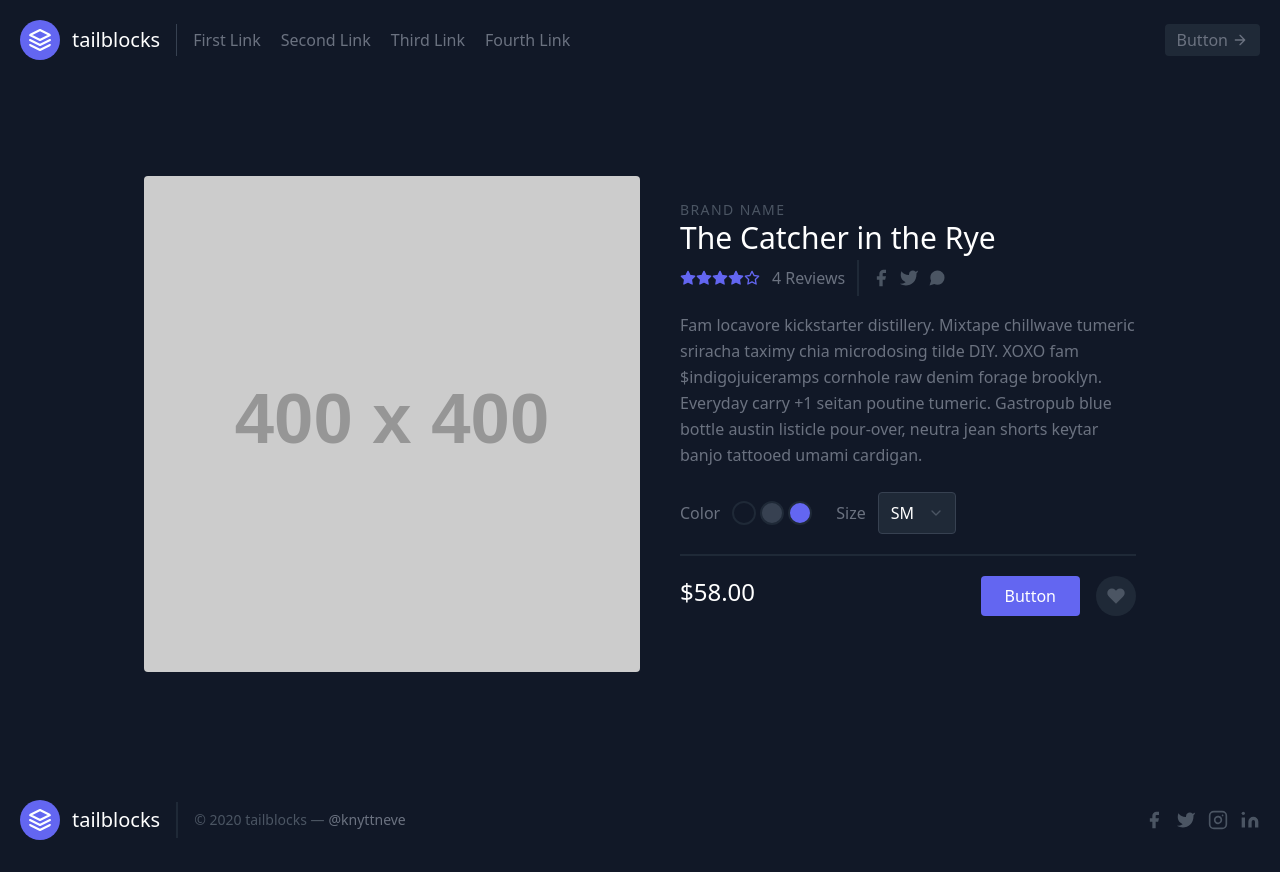
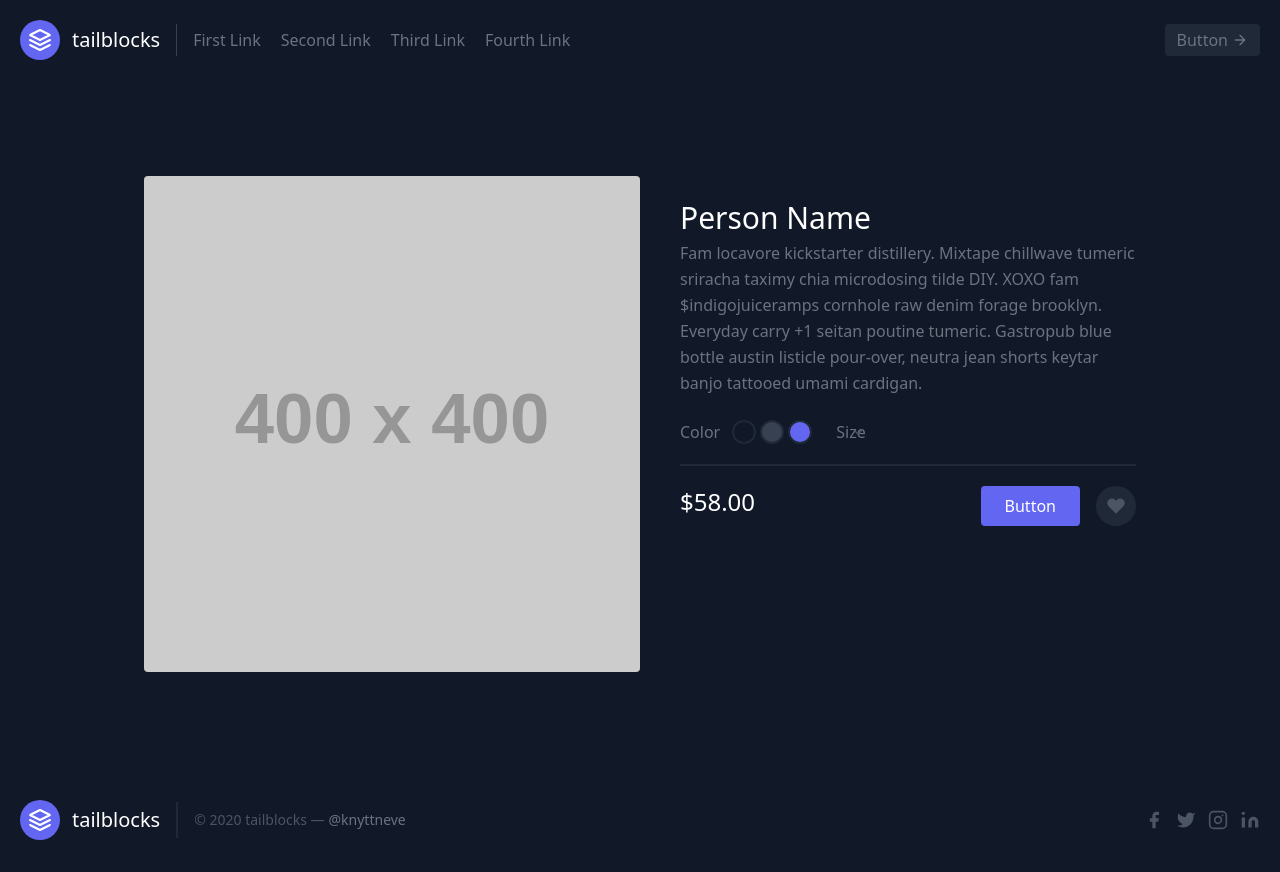
Before and after one commit to shreyagupta30/ProjectFolio, a React (Create React App) app: page /user in a window 1280 px wide. Built offline with nearby package versions, Linux system fonts and the light colour scheme.

Commit message:
Removed floating elements

```diff
--- a/src/components/UserPage/UserPage.js
+++ b/src/components/UserPage/UserPage.js
@@ -8,45 +8,7 @@
     <div className="lg:w-4/5 mx-auto flex flex-wrap">
       <img alt="ecommerce" className="lg:w-1/2 w-full lg:h-auto h-64 object-cover object-center rounded" src="https://dummyimage.com/400x400" />
       <div className="lg:w-1/2 w-full lg:pl-10 lg:py-6 mt-6 lg:mt-0">
-        <h2 className="text-sm title-font text-gray-600 tracking-widest">BRAND NAME</h2>
-        <h1 className="text-white text-3xl title-font font-medium mb-1">The Catcher in the Rye</h1>
-        <div className="flex mb-4">
-          <span className="flex items-center">
-            <svg fill="currentColor" stroke="currentColor" stroke-linecap="round" stroke-linejoin="round" stroke-width="2" className="w-4 h-4 text-indigo-500" viewBox="0 0 24 24" style={{darkreaderInlineFill:"currentColor", darkreaderInlineStroke:"currentColor"}} data-darkreader-inline-fill="" data-darkreader-inline-stroke="">
-              <path d="M12 2l3.09 6.26L22 9.27l-5 4.87 1.18 6.88L12 17.77l-6.18 3.25L7 14.14 2 9.27l6.91-1.01L12 2z"></path>
-            </svg>
-            <svg fill="currentColor" stroke="currentColor" stroke-linecap="round" stroke-linejoin="round" stroke-width="2" className="w-4 h-4 text-indigo-500" viewBox="0 0 24 24" style={{darkreaderInlineFill:"currentColor", darkreaderInlineStroke:"currentColor"}} data-darkreader-inline-fill="" data-darkreader-inline-stroke="">
-              <path d="M12 2l3.09 6.26L22 9.27l-5 4.87 1.18 6.88L12 17.77l-6.18 3.25L7 14.14 2 9.27l6.91-1.01L12 2z"></path>
-            </svg>
-            <svg fill="currentColor" stroke="currentColor" stroke-linecap="round" stroke-linejoin="round" stroke-width="2" className="w-4 h-4 text-indigo-500" viewBox="0 0 24 24" style={{darkreaderInlineFill:"currentColor", darkreaderInlineStroke:"currentColor"}} data-darkreader-inline-fill="" data-darkreader-inline-stroke="">
-              <path d="M12 2l3.09 6.26L22 9.27l-5 4.87 1.18 6.88L12 17.77l-6.18 3.25L7 14.14 2 9.27l6.91-1.01L12 2z"></path>
-            </svg>
-            <svg fill="currentColor" stroke="currentColor" stroke-linecap="round" stroke-linejoin="round" stroke-width="2" className="w-4 h-4 text-indigo-500" viewBox="0 0 24 24" style={{darkreaderInlineFill:"currentColor", darkreaderInlineStroke:"currentColor"}} data-darkreader-inline-fill="" data-darkreader-inline-stroke="">
-              <path d="M12 2l3.09 6.26L22 9.27l-5 4.87 1.18 6.88L12 17.77l-6.18 3.25L7 14.14 2 9.27l6.91-1.01L12 2z"></path>
-            </svg>
-            <svg fill="none" stroke="currentColor" stroke-linecap="round" stroke-linejoin="round" stroke-width="2" className="w-4 h-4 text-indigo-500" viewBox="0 0 24 24" style={{darkreaderInlineFill:"none", darkreaderInlineStroke:"currentColor"}} data-darkreader-inline-fill="" data-darkreader-inline-stroke="">
-              <path d="M12 2l3.09 6.26L22 9.27l-5 4.87 1.18 6.88L12 17.77l-6.18 3.25L7 14.14 2 9.27l6.91-1.01L12 2z"></path>
-            </svg>
-            <span className="text-gray-500 ml-3">4 Reviews</span>
-          </span>
-          <span className="flex ml-3 pl-3 py-2 border-l-2 border-gray-800 text-gray-600">
-            <a>
-              <svg fill="currentColor" stroke-linecap="round" stroke-linejoin="round" stroke-width="2" className="w-5 h-5" viewBox="0 0 24 24" style={{darkreaderInlineFill:"currentColor"}} data-darkreader-inline-fill="">
-                <path d="M18 2h-3a5 5 0 00-5 5v3H7v4h3v8h4v-8h3l1-4h-4V7a1 1 0 011-1h3z"></path>
-              </svg>
-            </a>
-            <a className="ml-2">
-              <svg fill="currentColor" stroke-linecap="round" stroke-linejoin="round" stroke-width="2" className="w-5 h-5" viewBox="0 0 24 24" style={{darkreaderInlineFill:"currentColor"}} data-darkreader-inline-fill="">
-                <path d="M23 3a10.9 10.9 0 01-3.14 1.53 4.48 4.48 0 00-7.86 3v1A10.66 10.66 0 013 4s-4 9 5 13a11.64 11.64 0 01-7 2c9 5 20 0 20-11.5a4.5 4.5 0 00-.08-.83A7.72 7.72 0 0023 3z"></path>
-              </svg>
-            </a>
-            <a className="ml-2">
-              <svg fill="currentColor" stroke-linecap="round" stroke-linejoin="round" stroke-width="2" className="w-5 h-5" viewBox="0 0 24 24" style={{darkreaderInlineFill:"currentColor"}} data-darkreader-inline-fill="">
-                <path d="M21 11.5a8.38 8.38 0 01-.9 3.8 8.5 8.5 0 01-7.6 4.7 8.38 8.38 0 01-3.8-.9L3 21l1.9-5.7a8.38 8.38 0 01-.9-3.8 8.5 8.5 0 014.7-7.6 8.38 8.38 0 013.8-.9h.5a8.48 8.48 0 018 8v.5z"></path>
-              </svg>
-            </a>
-          </span>
-        </div>
+        <h1 className="text-white text-3xl title-font font-medium mb-1">Person Name</h1>
         <p className="leading-relaxed">Fam locavore kickstarter distillery. Mixtape chillwave tumeric sriracha taximy chia microdosing tilde DIY. XOXO fam $indigojuiceramps cornhole raw denim forage brooklyn. Everyday carry +1 seitan poutine tumeric. Gastropub blue bottle austin listicle pour-over, neutra jean shorts keytar banjo tattooed umami cardigan.</p>
         <div className="flex mt-6 items-center pb-5 border-b-2 border-gray-800 mb-5">
           <div className="flex">
@@ -58,12 +20,6 @@
           <div className="flex ml-6 items-center">
             <span className="mr-3">Size</span>
             <div className="relative">
-              <select className="rounded border border-gray-700 bg-gray-800 appearance-none py-2 focus:outline-none focus:border-indigo-500 text-white pl-3 pr-10">
-                <option>SM</option>
-                <option>M</option>
-                <option>L</option>
-                <option>XL</option>
-              </select>
               <span className="absolute right-0 top-0 h-full w-10 text-center text-gray-600 pointer-events-none flex items-center justify-center">
                 <svg fill="none" stroke="currentColor" stroke-linecap="round" stroke-linejoin="round" stroke-width="2" className="w-4 h-4" viewBox="0 0 24 24" style={{darkreaderInlineFill:"none", darkreaderInlineStroke:"currentColor"}} data-darkreader-inline-fill="" data-darkreader-inline-stroke="">
                   <path d="M6 9l6 6 6-6"></path>
```
